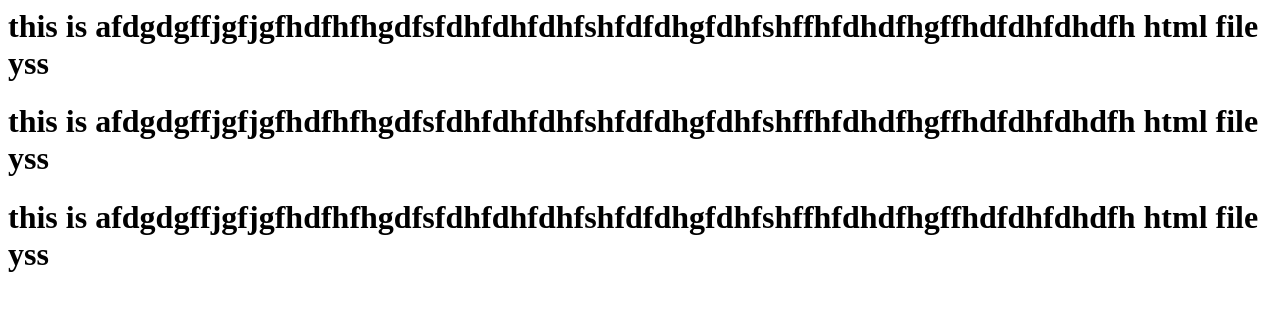
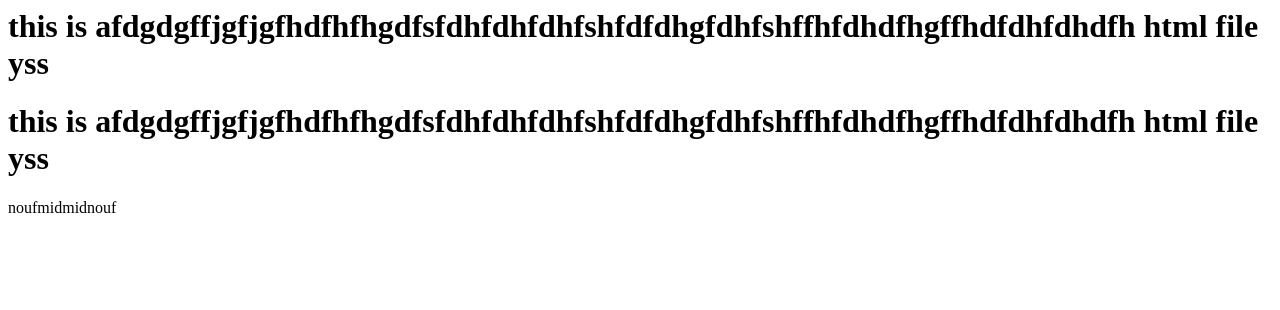
Before and after one commit to midlaj711/datewithgit-sample, a plain HTML site: page index.html in a window 1280 px wide. Drawn offline with Linux system fonts and the light colour scheme.

Commit message:
positive name aded

```diff
--- a/index.html
+++ b/index.html
@@ -6,6 +6,7 @@
 </head>
 <body>
     <h1>this is afdgdgffjgfjgfhdfhfhgdfsfdhfdhfdhfshfdfdhgfdhfshffhfdhdfhgffhdfdhfdhdfh html file yss</h1>
-    <h1>this is afdgdgffjgfjgfhdfhfhgdfsfdhfdhfdhfshfdfdhgfdhfshffhfdhdfhgffhdfdhfdhdfh html file yss</h1><h1>this is afdgdgffjgfjgfhdfhfhgdfsfdhfdhfdhfshfdfdhgfdhfshffhfdhdfhgffhdfdhfdhdfh html file yss</h1>
+    <h1>this is afdgdgffjgfjgfhdfhfhgdfsfdhfdhfdhfshfdfdhgfdhfshffhfdhdfhgffhdfdhfdhdfh html file yss</h1>
+    <p>noufmidmidnouf</p>
 </body>
 </html>
```
